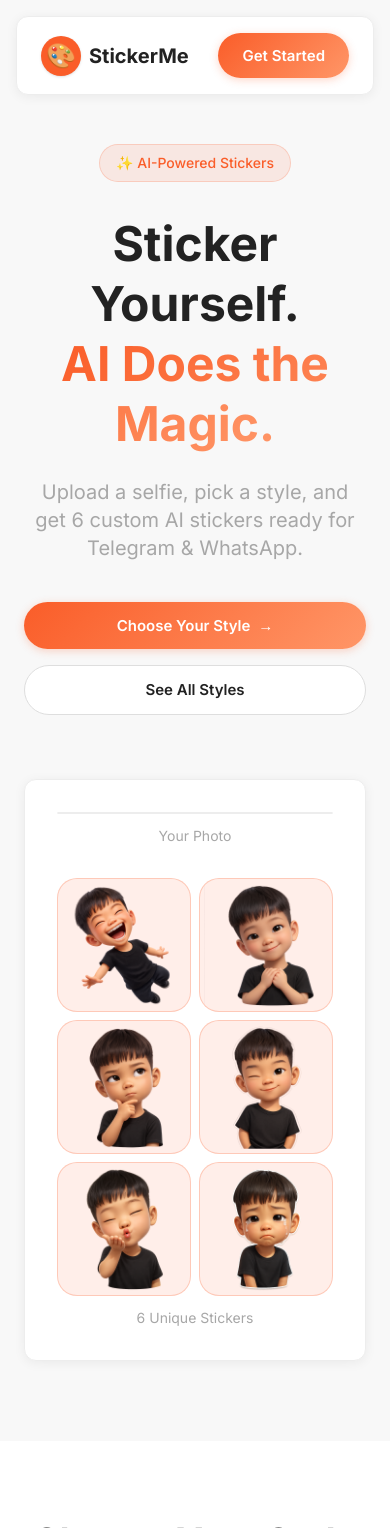
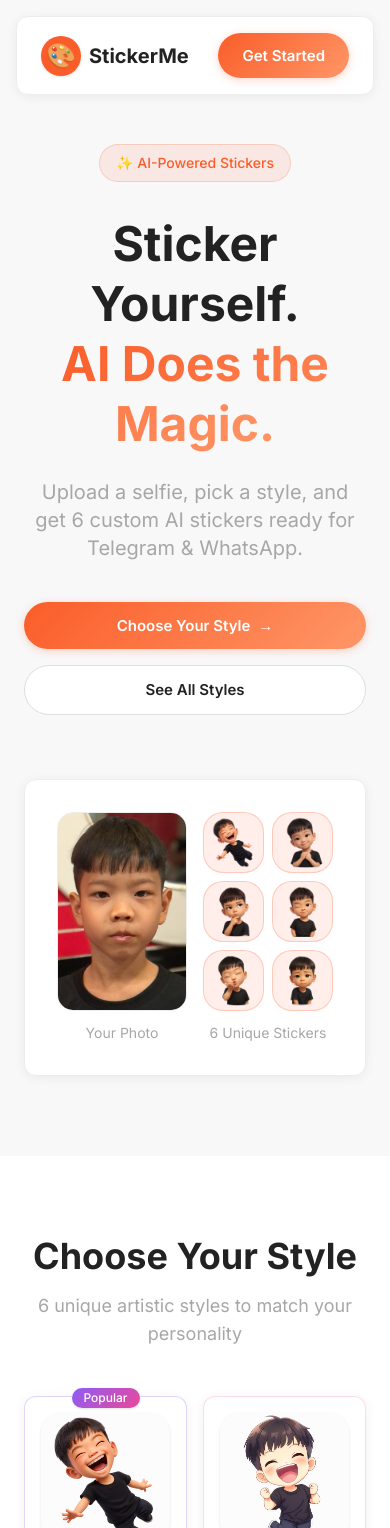
Before and after one commit to hongnv1504-svg/sticker-sell, a Next.js app: page / in a window 390 px wide. Shown: the top 1528 px of the page. Built offline with nearby package versions, Linux system fonts and the light colour scheme; no server answers.

Commit message:
fix: show Your Photo on mobile - use 2-col grid always

```diff
--- a/app/page.tsx
+++ b/app/page.tsx
@@ -46,11 +46,11 @@ export default function Home() {
             {/* Before/After Preview */}
             <div className="relative max-w-3xl mx-auto">
               <div className="glass-card p-8">
-                <div className="grid grid-cols-1 md:grid-cols-2 gap-8 items-stretch">
+                <div className="grid grid-cols-2 gap-4 md:gap-8 items-stretch">
 
                   {/* Left — Sample person photo */}
                   <div className="text-center group h-full flex flex-col">
-                    <div className="flex-grow rounded-2xl mb-3 overflow-hidden relative border border-[#ededed] transition-shadow duration-300 group-hover:shadow-md">
+                    <div className="flex-grow rounded-2xl mb-3 overflow-hidden relative border border-[#ededed] transition-shadow duration-300 group-hover:shadow-md min-h-[140px]">
                       <img
                         src="/sample-photo.jpg"
                         alt="Sample person"
```
